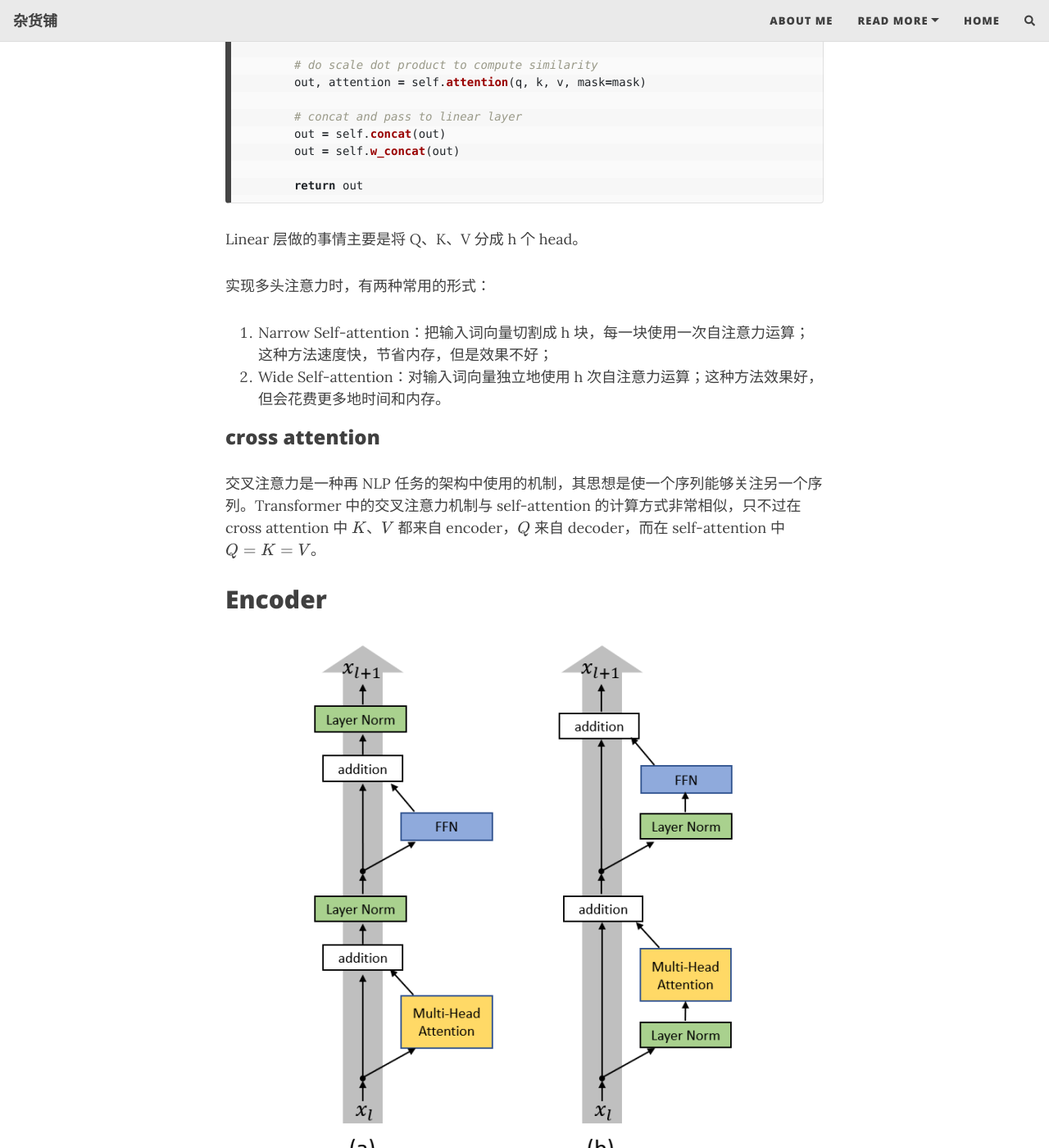
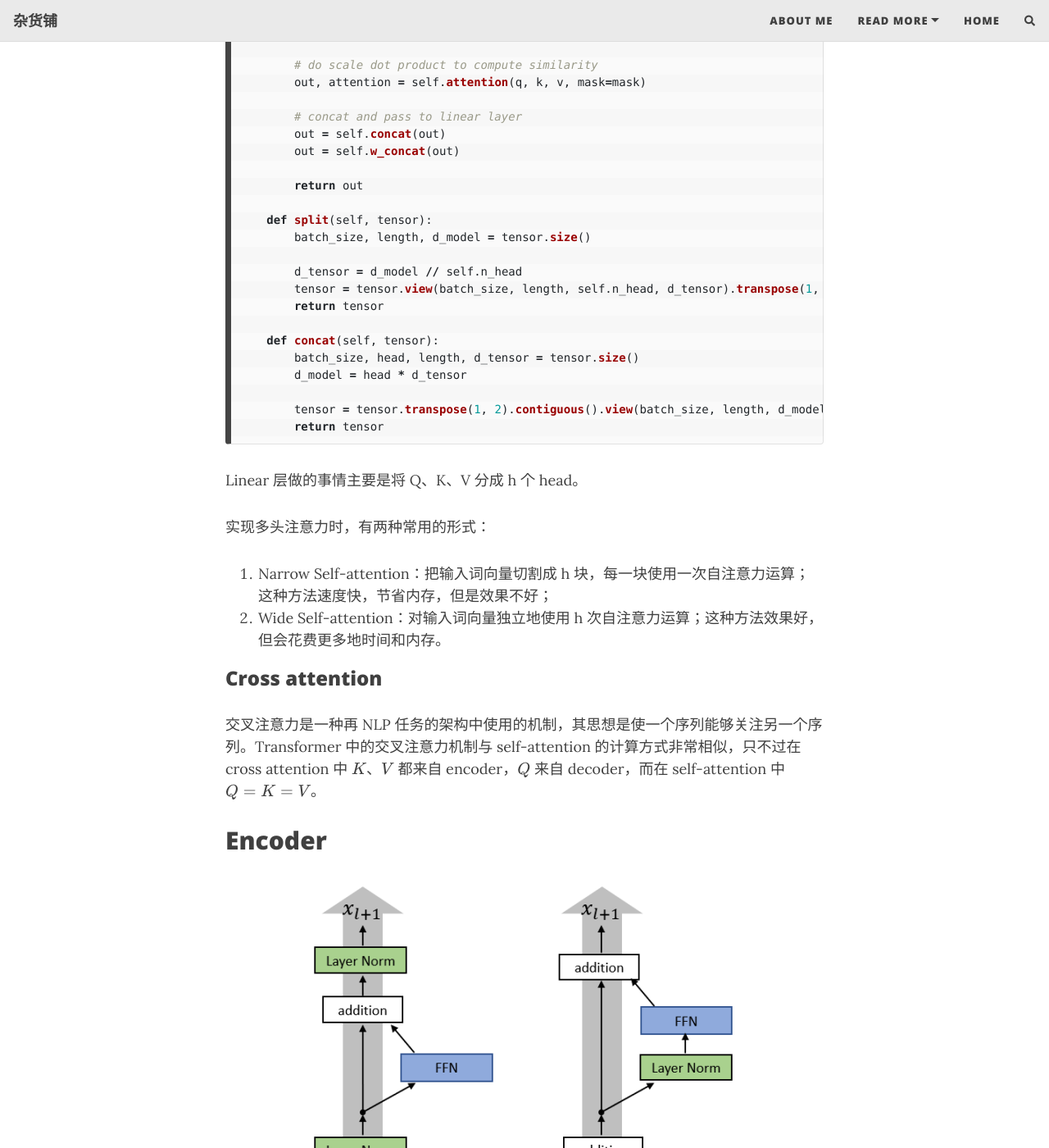
Before and after one commit to Hyaloid/Hyaloid.github.io, a Jekyll site: the page built from _posts/2023-11-18-transformer.md, in a window 1280 px wide and 1400 px high, scrolled down 7795 px. Shown: the whole window at 82% size. Built offline with Jekyll 4.4.1, drawn with Linux system fonts in a browser that asks for light colours; nearby versions of some CDN libraries; formulas are drawn with MathJax 3; comment, search, counter and statistics services are not loaded; some of the changed text lies outside the part shown.

````diff
--- a/_posts/2023-11-18-transformer.md
+++ b/_posts/2023-11-18-transformer.md
@@ -21,7 +21,7 @@ RNN 结构能够很好地处理输入为一个 vector 的任务，但 RNN 却不
 
 注意力机制有许多变体：点注意力（dot-product attention）、QKV 注意力（query-key-value attention）、自注意力（self-attention）、交叉注意力（cross attention）等。Transformer 是第一个完全依靠自注意力来计算输入和输出表示的转换模型，避免了循环和重复。
 
-### self-attention
+### Self-attention
 
 RNN/LSTM 在计算时需要考虑前序信息，所以不能并行，导致训练时间较长。对于远距离的相互依赖的特征，要经过若干时间步步骤的信息累积才能将两者联系起来，而距离越远，有效捕获的可能性越小。self-attention 可以很好地处理 RNN/LSTM 中存在的问题。
 
@@ -37,7 +37,7 @@ Self-attention，指的不是 target 和 source 之间的 attention 机制，而
 
 [On the Relationship between Self-Attention and Convolutional Layers](https://arxiv.org/abs/1911.03584) 中证明了 CNN 是最简单的 self-attention。当数据量小时，CNN 的效果比 self-attention 更好。
 
-#### self-attention 的计算过程
+#### Self-attention 的计算过程
 
 ![self-attention](/assets/img/20231118/self-attention.png){: .mx-auto.d-block :}
 
@@ -100,7 +100,7 @@ Self-attention，指的不是 target 和 source 之间的 attention 机制，而
     ，其中$$V=\begin{matrix}[v^1, \dots , v^4]
     \end{matrix}$$。Self-attention 可以同时计算不同的输入向量，实现并行计算，提高计算速度。
 
-### dot-product attention
+### Dot-product attention
 
 ![dot product attention](/assets/img/20231118/scaled-dot-product-attention.png){: .mx-auto.d-block :}
 
@@ -115,7 +115,7 @@ $$\sqrt{d_k}$$
 
 dot-product attention 在计算过程中和 self-attention 的差别在于 scale 放缩参数。Transformer 中采用 $$\sqrt{d_k}$$ 作为 scale 参数，避免内积结果过大。Mask 为可选项。其余计算步骤和 self-attention 一样。
 
-### multi-head attention
+### Multi-head attention
 
 为了提取更多的交互信息，使用多头注意力（Multi-Head Self-Attention），即在多个不同的投影空间中捕获不同的交互信息。类比卷积神经网络理解，其中一个卷积核通常用于捕获某一类 pattern 的信息，故采用多个卷积核。多头注意力机制采用多个 head，便可以捕捉到不同的相关性。在实践中，首先通过 $$m$$ 个 head 生成 $$m$$ 个不同的输出 $$B_1,B_2,\dots,B_M$$，将其合并后再通过一层全连接层进行线性变换。
 
@@ -176,6 +176,20 @@ class MultiHeadAttention(nn.Module):
         out = self.w_concat(out)
 
         return out
+
+    def split(self, tensor):
+        batch_size, length, d_model = tensor.size()
+
+        d_tensor = d_model // self.n_head
+        tensor = tensor.view(batch_size, length, self.n_head, d_tensor).transpose(1, 2)
+        return tensor
+
+    def concat(self, tensor):
+        batch_size, head, length, d_tensor = tensor.size()
+        d_model = head * d_tensor
+
+        tensor = tensor.transpose(1, 2).contiguous().view(batch_size, length, d_model)
+        return tensor
 ```
 
 Linear 层做的事情主要是将 Q、K、V 分成 h 个 head。
@@ -185,7 +199,7 @@ Linear 层做的事情主要是将 Q、K、V 分成 h 个 head。
 1. Narrow Self-attention：把输入词向量切割成 h 块，每一块使用一次自注意力运算；这种方法速度快，节省内存，但是效果不好；
 2. Wide Self-attention：对输入词向量独立地使用 h 次自注意力运算；这种方法效果好，但会花费更多地时间和内存。
 
-### cross attention
+### Cross attention
 
 交叉注意力是一种再 NLP 任务的架构中使用的机制，其思想是使一个序列能够关注另一个序列。Transformer 中的交叉注意力机制与 self-attention 的计算方式非常相似，只不过在 cross attention 中 $$K$$、$$V$$ 都来自 encoder，$$Q$$ 来自 decoder，而在 self-attention 中 $$Q = K = V$$。
 
--- a/archive.html
+++ b/archive.html
@@ -3,8 +3,7 @@ layout: page
 title: Archives
 ---
 
-
-<div id="archives" class="pl-xl-3">
+<div id="archives">
     {% for post in site.posts %}
       {% assign cur_year = post.date | date: '%Y' %}
 
````
Also changed, not shown: _posts/2023-11-21-parallelism.md (added, +168 -0 lines), assets/img/20231121/ar2rsag.png (added), assets/img/20231121/ddp_bwd.png (added), assets/img/20231121/dp1.png (added), assets/img/20231121/fully_sharded_data_parallel_training.png (added), assets/img/20231121/mp1.png (added), assets/img/20231121/pp1.png (added), assets/img/20231121/sharded_data_parallel_training.png (added).
